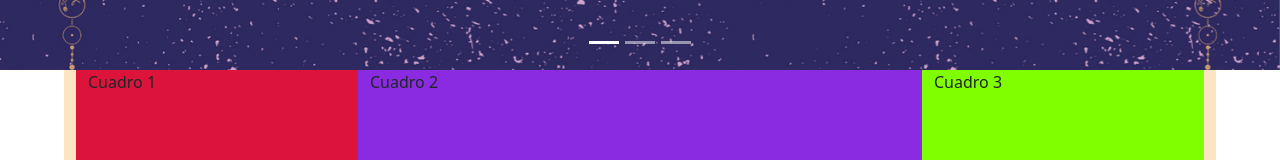
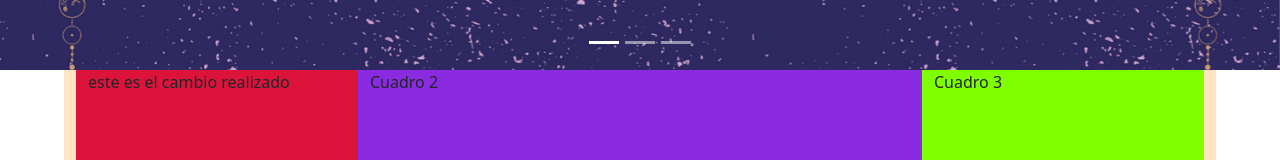
Before and after one commit to mauroaramirez/Practicas-Profesionalizantes, a plain HTML site: page index.html in a window 1280 px wide. Shown: the part 761-921 px from the top of the page. Drawn offline with nearby package versions, Linux system fonts and the light colour scheme.

Commit message:
Cambio de prueba

```diff
--- a/index.html
+++ b/index.html
@@ -86,7 +86,7 @@
 <!--Fin del carrusel-->
 
 <main class="container-fluid row fondo">
-    <div class="col-3 cuadro1"><p>Cuadro 1</p></div>
+    <div class="col-3 cuadro1"><p>este es el cambio realizado </p></div>
     <div class="col-6 cuadro2"><p>Cuadro 2</p></div>
     <div class="col-3 cuadro3"><p>Cuadro 3</p></div>
 </main>
```
